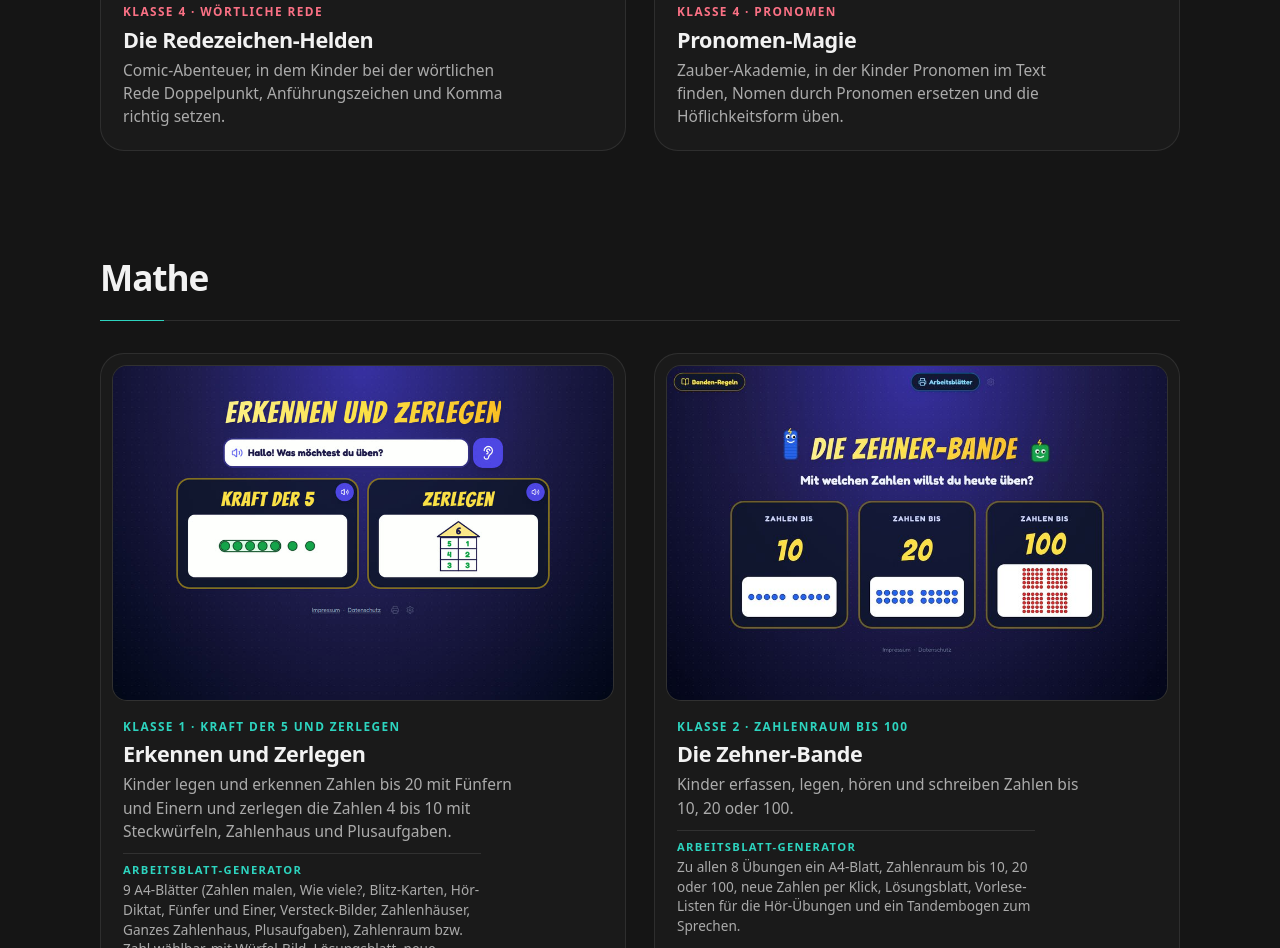
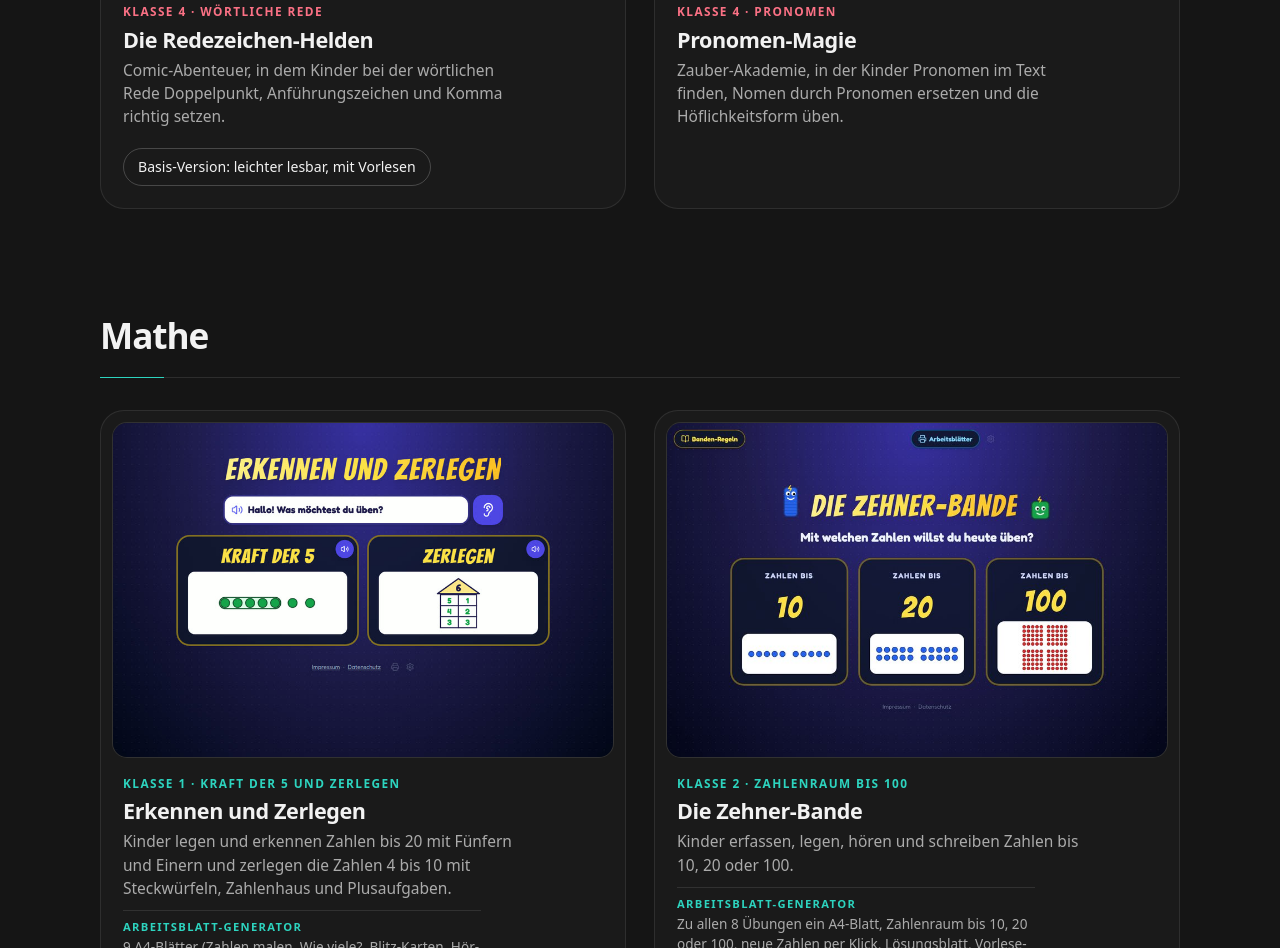
Before and after one commit to mitlaeuferfotografie/mitlaeuferfotografie.github.io, a plain HTML site: page index.html in a window 1280 px wide. Shown: the part 2236-3184 px from the top of the page. Drawn offline with Linux system fonts and the light colour scheme.

Commit message:
Redezeichen-Helden: Unterlink zur Basis-Version
Co-Authored-By: Claude Opus 5.5 <noreply@anthropic.com>

```diff
--- a/index.html
+++ b/index.html
@@ -96,6 +96,9 @@
             <span class="card-text">Comic-Abenteuer, in dem Kinder bei der wörtlichen Rede Doppelpunkt, Anführungszeichen und Komma richtig setzen.</span>
           </span>
         </a>
+        <ul class="sub-apps" aria-label="Weitere Fassung der Redezeichen-Helden">
+          <li><a href="https://mitlaeuferfotografie.github.io/redezeichen-helden/basis/">Basis-Version: leichter lesbar, mit Vorlesen</a></li>
+        </ul>
       </article>
 
       <article class="card">
```
Also changed, not shown: 1 other file.
